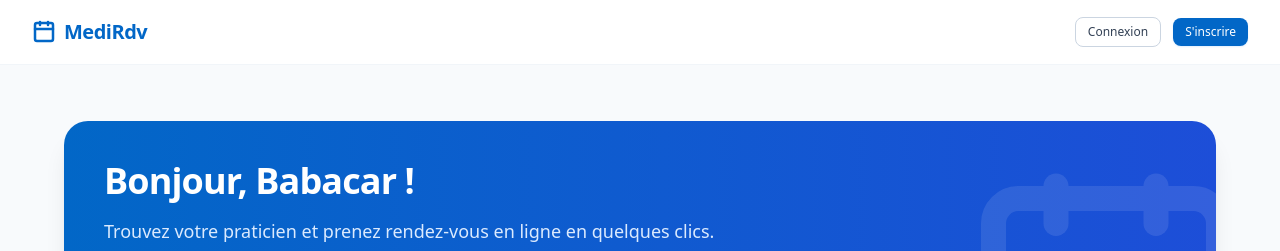
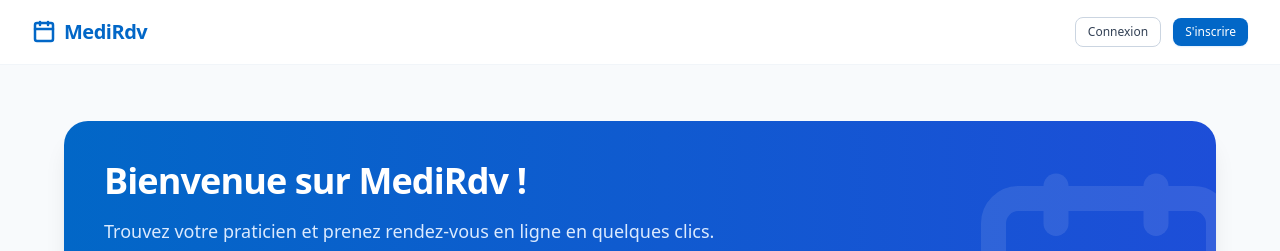
Before and after one commit to bacaythienty/front, a React (Vite) app: page / in a window 1280 px wide. Shown: the top 251 px of the page. Built offline with nearby package versions, Linux system fonts and the light colour scheme; no server answers.

Commit message:
Make landing page welcome message generic for visitors

```diff
--- a/src/pages/PatientHome.jsx
+++ b/src/pages/PatientHome.jsx
@@ -89,7 +89,7 @@ const PatientHome = () => {
         </div>
         <div className="relative z-10 max-w-2xl space-y-4">
           <h1 className="text-3xl sm:text-4xl font-extrabold tracking-tight m-0 text-white text-left">
-            Bonjour, {user ? user.name.split(' ')[0] : 'Babacar'} !
+            {user ? `Bonjour, ${user.name.split(' ')[0]} !` : 'Bienvenue sur MediRdv !'}
           </h1>
           <p className="text-blue-100 text-base sm:text-lg text-left">
             Trouvez votre praticien et prenez rendez-vous en ligne en quelques clics.
```
